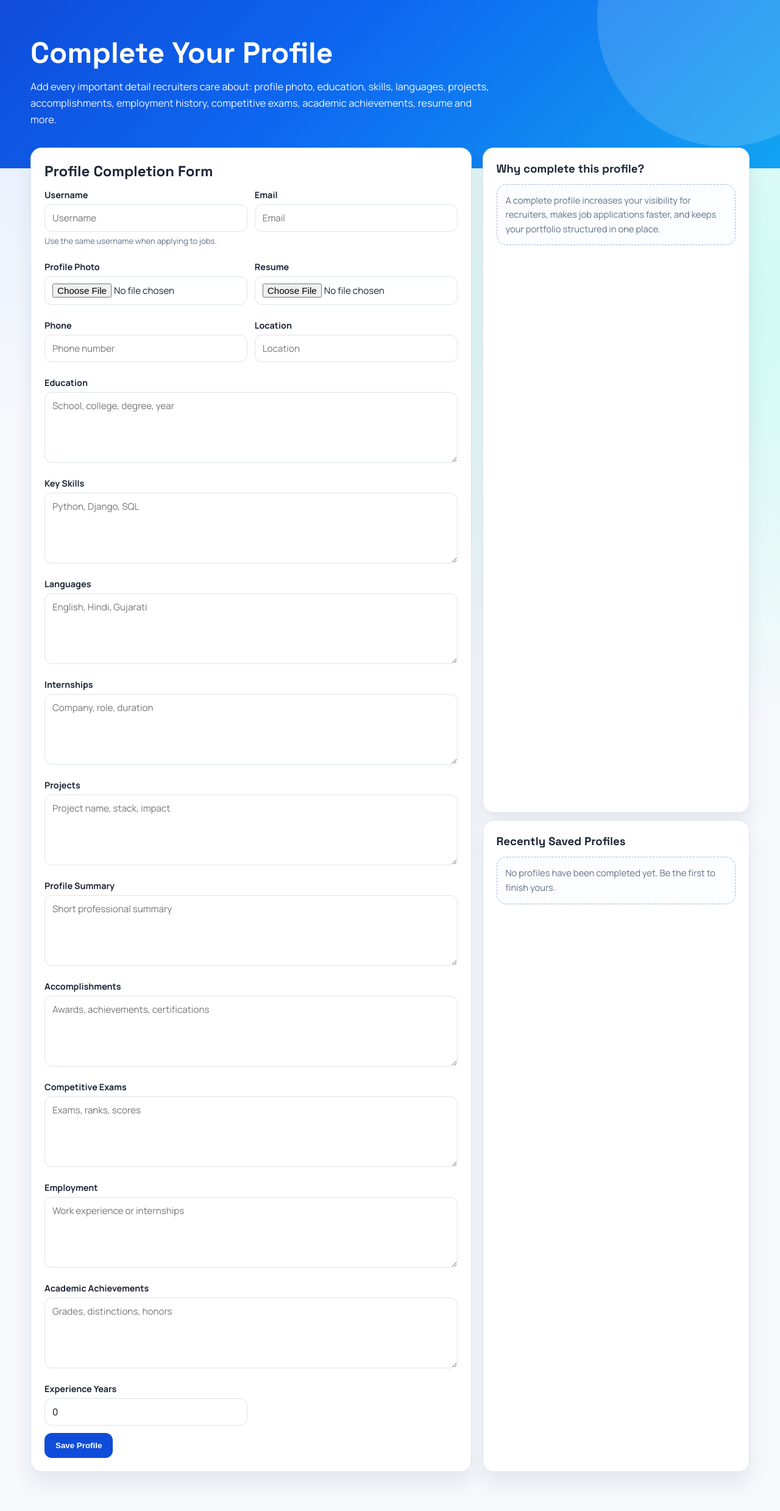
After one commit to ChristianEnan/Job-Portal, a Django app: page /accounts/complete/ in a window 1280 px wide. The commit adds this page. Shown: the whole page at 61% size. Run offline with Django 5.2, Linux system fonts and the light colour scheme; data comes from the database, SQL or seed files in the repository.

Commit message:
feat: Enhance CandidateProfile model and admin interface
- Updated CandidateProfile model to include additional fields: profile_photo, education, key_skills, languages, internships, projects, profile_summary, accomplishments, competitive_exams, employment, academic_achievements, and resume.
- Removed the skills field from CandidateProfile.
- Modified the is_completed field logic to automatically update based on the presence of profile details.
- Enhanced CandidateProfileAdmin to display new fields and updated search and filter options.
- Added a new ProfileCompletionForm for profile completion with appropriate fields and validation.
- Implemented a new view for profile completion, allowing users to submit their details.
- Created a new template for the profile completion page with a user-friendly interface.
- Updated URLs to include the new profile completion route.
- Added media settings for handling file uploads.
- Updated tests to cover new profile completion functionality.

```diff
--- /dev/null
+++ b/JobPortal/accounts/forms.py
@@ -0,0 +1,21 @@
+from django import forms
+
+
+class ProfileCompletionForm(forms.Form):
+    username = forms.CharField(max_length=150, widget=forms.TextInput(attrs={"placeholder": "Username"}))
+    email = forms.EmailField(widget=forms.EmailInput(attrs={"placeholder": "Email"}))
+    profile_photo = forms.FileField(required=False, widget=forms.ClearableFileInput())
+    phone = forms.CharField(max_length=20, required=False, widget=forms.TextInput(attrs={"placeholder": "Phone number"}))
+    location = forms.CharField(max_length=120, required=False, widget=forms.TextInput(attrs={"placeholder": "Location"}))
+    education = forms.CharField(required=False, widget=forms.Textarea(attrs={"placeholder": "School, college, degree, year", "rows": 3}))
+    key_skills = forms.CharField(required=False, widget=forms.Textarea(attrs={"placeholder": "Python, Django, SQL", "rows": 3}))
+    languages = forms.CharField(required=False, widget=forms.Textarea(attrs={"placeholder": "English, Hindi, Gujarati", "rows": 3}))
+    internships = forms.CharField(required=False, widget=forms.Textarea(attrs={"placeholder": "Company, role, duration", "rows": 3}))
+    projects = forms.CharField(required=False, widget=forms.Textarea(attrs={"placeholder": "Project name, stack, impact", "rows": 3}))
+    profile_summary = forms.CharField(required=False, widget=forms.Textarea(attrs={"placeholder": "Short professional summary", "rows": 4}))
+    accomplishments = forms.CharField(required=False, widget=forms.Textarea(attrs={"placeholder": "Awards, achievements, certifications", "rows": 3}))
+    competitive_exams = forms.CharField(required=False, widget=forms.Textarea(attrs={"placeholder": "Exams, ranks, scores", "rows": 3}))
+    employment = forms.CharField(required=False, widget=forms.Textarea(attrs={"placeholder": "Work experience or internships", "rows": 3}))
+    academic_achievements = forms.CharField(required=False, widget=forms.Textarea(attrs={"placeholder": "Grades, distinctions, honors", "rows": 3}))
+    resume = forms.FileField(required=False, widget=forms.ClearableFileInput())
+    experience_years = forms.IntegerField(required=False, min_value=0, initial=0, widget=forms.NumberInput(attrs={"min": 0}))
--- a/JobPortal/accounts/urls.py
+++ b/JobPortal/accounts/urls.py
@@ -1,8 +1,9 @@
 from django.urls import path
 
-from .views import create_profile, profile_list
+from .views import create_profile, profile_complete, profile_list
 
 urlpatterns = [
     path("", profile_list, name="profile-list"),
     path("create/", create_profile, name="profile-create"),
+    path("complete/", profile_complete, name="profile-complete"),
 ]
--- a/JobPortal/accounts/views.py
+++ b/JobPortal/accounts/views.py
@@ -1,8 +1,11 @@
 from django.contrib.auth import get_user_model
 from django.db import IntegrityError
+from django.contrib import messages
 from django.http import JsonResponse
+from django.shortcuts import redirect, render
 from django.views.decorators.http import require_GET, require_POST
 
+from .forms import ProfileCompletionForm
 from .models import CandidateProfile
 
 
@@ -20,6 +23,8 @@ def profile_list(request):
 			"phone": profile.phone,
 			"location": profile.location,
 			"experience_years": profile.experience_years,
+			"key_skills": profile.key_skills,
+			"is_completed": profile.is_completed,
 		}
 		for profile in profiles
 	]
@@ -44,7 +49,7 @@ def create_profile(request):
 			user=user,
 			phone=phone,
 			location=location,
-			skills=skills,
+			key_skills=skills,
 		)
 	except IntegrityError:
 		return JsonResponse({"error": "user already exists"}, status=400)
@@ -57,3 +62,49 @@ def create_profile(request):
 		},
 		status=201,
 	)
+
+
+def profile_complete(request):
+	if request.method == "POST":
+		form = ProfileCompletionForm(request.POST, request.FILES)
+		if form.is_valid():
+			data = form.cleaned_data
+			user, _ = User.objects.get_or_create(
+				username=data["username"],
+				defaults={"email": data["email"]},
+			)
+			if not user.has_usable_password():
+				user.set_unusable_password()
+				user.save(update_fields=["password"])
+			if user.email != data["email"]:
+				user.email = data["email"]
+				user.save(update_fields=["email"])
+
+			profile, _ = CandidateProfile.objects.get_or_create(user=user)
+			profile.profile_photo = data.get("profile_photo") or profile.profile_photo
+			profile.phone = data.get("phone", "")
+			profile.location = data.get("location", "")
+			profile.education = data.get("education", "")
+			profile.key_skills = data.get("key_skills", "")
+			profile.languages = data.get("languages", "")
+			profile.internships = data.get("internships", "")
+			profile.projects = data.get("projects", "")
+			profile.profile_summary = data.get("profile_summary", "")
+			profile.accomplishments = data.get("accomplishments", "")
+			profile.competitive_exams = data.get("competitive_exams", "")
+			profile.employment = data.get("employment", "")
+			profile.academic_achievements = data.get("academic_achievements", "")
+			profile.resume = data.get("resume") or profile.resume
+			profile.experience_years = data.get("experience_years") or 0
+			profile.save()
+
+			messages.success(request, "Profile completed successfully.")
+			return redirect("profile-complete")
+	else:
+		form = ProfileCompletionForm()
+
+	profiles = CandidateProfile.objects.select_related("user").all()[:6]
+	return render(request, "accounts/profile_complete.html", {
+		"form": form,
+		"profiles": profiles,
+	})
--- a/JobPortal/jobportal/settings.py
+++ b/JobPortal/jobportal/settings.py
@@ -126,6 +126,8 @@ USE_TZ = True
 # https://docs.djangoproject.com/en/5.2/howto/static-files/
 
 STATIC_URL = 'static/'
+MEDIA_URL = '/media/'
+MEDIA_ROOT = BASE_DIR / 'media'
 
 # Default primary key field type
 # https://docs.djangoproject.com/en/5.2/ref/settings/#default-auto-field
--- a/JobPortal/jobportal/urls.py
+++ b/JobPortal/jobportal/urls.py
@@ -14,12 +14,14 @@ Including another URLconf
     1. Import the include() function: from django.urls import include, path
     2. Add a URL to urlpatterns:  path('blog/', include('blog.urls'))
 """
+from django.conf import settings
+from django.conf.urls.static import static
 from django.contrib import admin
-from django.urls import path,include
+from django.urls import path, include
 
 urlpatterns = [
     path('admin/', admin.site.urls),
     path('',include('jobs.urls')),
     path('accounts/', include('accounts.urls')),
     path('applications/', include('applications.urls')),
-]
+] + static(settings.MEDIA_URL, document_root=settings.MEDIA_ROOT)
--- /dev/null
+++ b/JobPortal/templates/accounts/profile_complete.html
@@ -0,0 +1,399 @@
+<!DOCTYPE html>
+<html>
+<head>
+    <title>Complete Profile | Job Portal</title>
+    <meta name="viewport" content="width=device-width, initial-scale=1.0">
+    <link rel="preconnect" href="https://fonts.googleapis.com">
+    <link rel="preconnect" href="https://fonts.gstatic.com" crossorigin>
+    <link href="https://fonts.googleapis.com/css2?family=Manrope:wght@400;600;700;800&family=Space+Grotesk:wght@500;700&display=swap" rel="stylesheet">
+    <style>
+    :root{
+        --bg:#f6f8fc;
+        --surface:#ffffff;
+        --primary:#0f4cd9;
+        --primary-dark:#0a3598;
+        --ink:#1c2537;
+        --muted:#63708a;
+        --line:#dce3f0;
+        --shadow:0 18px 30px rgba(20, 34, 67, 0.08);
+        --success:#059669;
+    }
+
+    body{
+        margin:0;
+        font-family:'Manrope',sans-serif;
+        color:var(--ink);
+        background:
+            radial-gradient(circle at 10% -10%, #dbeafe 0, transparent 32%),
+            radial-gradient(circle at 90% 20%, #ccfbf1 0, transparent 30%),
+            var(--bg);
+    }
+
+    .hero{
+        background:linear-gradient(135deg, #0f4cd9 0%, #0d66f0 40%, #13a3f2 100%);
+        color:#fff;
+        padding:56px 20px 66px;
+        position:relative;
+        overflow:hidden;
+    }
+
+    .hero::after{
+        content:"";
+        position:absolute;
+        width:420px;
+        height:420px;
+        border-radius:50%;
+        right:-120px;
+        top:-180px;
+        background:rgba(255,255,255,0.15);
+    }
+
+    .hero-inner{
+        max-width:1180px;
+        margin:0 auto;
+        position:relative;
+        z-index:2;
+    }
+
+    .hero h1{
+        margin:0 0 12px;
+        font-family:'Space Grotesk',sans-serif;
+        font-size:clamp(2rem, 4vw, 3rem);
+    }
+
+    .hero p{
+        margin:0;
+        max-width:760px;
+        opacity:0.95;
+        font-size:1.02rem;
+        line-height:1.65;
+    }
+
+    .wrap{
+        max-width:1180px;
+        margin:-34px auto 64px;
+        padding:0 20px;
+        display:grid;
+        grid-template-columns:1.65fr 1fr;
+        gap:18px;
+        position:relative;
+        z-index:5;
+    }
+
+    .card{
+        background:var(--surface);
+        border:1px solid var(--line);
+        border-radius:18px;
+        box-shadow:var(--shadow);
+        padding:22px;
+    }
+
+    .card h2,
+    .card h3{
+        margin:0 0 14px;
+        font-family:'Space Grotesk',sans-serif;
+    }
+
+    .msg{
+        border-radius:10px;
+        padding:11px 12px;
+        margin-bottom:10px;
+        background:#ecfdf3;
+        color:var(--success);
+        border:1px solid #a7f3d0;
+        font-size:0.92rem;
+    }
+
+    .msg-error{
+        background:#fef2f2;
+        color:#b91c1c;
+        border:1px solid #fecaca;
+    }
+
+    .grid{
+        display:grid;
+        grid-template-columns:repeat(2,minmax(0,1fr));
+        gap:12px;
+    }
+
+    .field{
+        display:flex;
+        flex-direction:column;
+        gap:6px;
+        margin-bottom:12px;
+    }
+
+    .field.full{
+        grid-column:1 / -1;
+    }
+
+    label{
+        font-weight:700;
+        font-size:0.9rem;
+    }
+
+    input,
+    textarea{
+        width:100%;
+        box-sizing:border-box;
+        border:1px solid var(--line);
+        border-radius:12px;
+        padding:11px 12px;
+        font-family:inherit;
+        font-size:0.95rem;
+        background:#fff;
+    }
+
+    input:focus,
+    textarea:focus{
+        outline:none;
+        border-color:#86a4ff;
+        box-shadow:0 0 0 3px rgba(66, 115, 249, 0.18);
+    }
+
+    textarea{
+        min-height:116px;
+        resize:vertical;
+    }
+
+    .help{
+        color:var(--muted);
+        font-size:0.82rem;
+    }
+
+    .errorlist{
+        margin:0;
+        padding-left:18px;
+        color:#b91c1c;
+        font-size:0.86rem;
+    }
+
+    .btn{
+        border:none;
+        background:var(--primary);
+        color:#fff;
+        font-weight:800;
+        padding:13px 18px;
+        border-radius:12px;
+        cursor:pointer;
+    }
+
+    .btn:hover{
+        background:var(--primary-dark);
+    }
+
+    .stack{
+        display:grid;
+        gap:12px;
+    }
+
+    .profile-mini{
+        display:flex;
+        gap:12px;
+        align-items:flex-start;
+        border:1px solid var(--line);
+        border-radius:14px;
+        padding:14px;
+        margin-bottom:10px;
+    }
+
+    .avatar{
+        width:54px;
+        height:54px;
+        border-radius:16px;
+        background:#e0ebff;
+        color:#113e9f;
+        display:flex;
+        align-items:center;
+        justify-content:center;
+        font-weight:800;
+        font-family:'Space Grotesk',sans-serif;
+        flex:0 0 auto;
+    }
+
+    .profile-mini h4{
+        margin:0 0 4px;
+        font-size:1rem;
+    }
+
+    .profile-mini p{
+        margin:0;
+        color:var(--muted);
+        font-size:0.9rem;
+        line-height:1.5;
+    }
+
+    .side-note{
+        border:1px dashed #9fb3de;
+        border-radius:16px;
+        padding:14px;
+        background:#fbfdff;
+        color:var(--muted);
+        line-height:1.6;
+        font-size:0.92rem;
+    }
+
+    @media (max-width:980px){
+        .wrap{
+            grid-template-columns:1fr;
+        }
+    }
+
+    @media (max-width:680px){
+        .hero{
+            padding:44px 16px 56px;
+        }
+        .wrap{
+            padding:0 14px;
+        }
+        .grid{
+            grid-template-columns:1fr;
+        }
+    }
+    </style>
+</head>
+<body>
+    <section class="hero">
+        <div class="hero-inner">
+            <h1>Complete Your Profile</h1>
+            <p>Add every important detail recruiters care about: profile photo, education, skills, languages, projects, accomplishments, employment history, competitive exams, academic achievements, resume and more.</p>
+        </div>
+    </section>
+
+    <main class="wrap">
+        <section class="card">
+            <h2>Profile Completion Form</h2>
+            {% if messages %}
+                {% for message in messages %}
+                <div class="msg">{{ message }}</div>
+                {% endfor %}
+            {% endif %}
+
+            {% if form.errors %}
+            <div class="msg msg-error">
+                Please fix the highlighted fields and try again.
+            </div>
+            {% endif %}
+
+            <form method="post" enctype="multipart/form-data">
+                {% csrf_token %}
+                <div class="grid">
+                    <div class="field">
+                        <label for="id_username">Username</label>
+                        {{ form.username }}
+                        {{ form.username.errors }}
+                        <span class="help">Use the same username when applying to jobs.</span>
+                    </div>
+                    <div class="field">
+                        <label for="id_email">Email</label>
+                        {{ form.email }}
+                        {{ form.email.errors }}
+                    </div>
+                    <div class="field">
+                        <label for="id_profile_photo">Profile Photo</label>
+                        {{ form.profile_photo }}
+                        {{ form.profile_photo.errors }}
+                    </div>
+                    <div class="field">
+                        <label for="id_resume">Resume</label>
+                        {{ form.resume }}
+                        {{ form.resume.errors }}
+                    </div>
+                    <div class="field">
+                        <label for="id_phone">Phone</label>
+                        {{ form.phone }}
+                        {{ form.phone.errors }}
+                    </div>
+                    <div class="field">
+                        <label for="id_location">Location</label>
+                        {{ form.location }}
+                        {{ form.location.errors }}
+                    </div>
+                    <div class="field full">
+                        <label for="id_education">Education</label>
+                        {{ form.education }}
+                        {{ form.education.errors }}
+                    </div>
+                    <div class="field full">
+                        <label for="id_key_skills">Key Skills</label>
+                        {{ form.key_skills }}
+                        {{ form.key_skills.errors }}
+                    </div>
+                    <div class="field full">
+                        <label for="id_languages">Languages</label>
+                        {{ form.languages }}
+                        {{ form.languages.errors }}
+                    </div>
+                    <div class="field full">
+                        <label for="id_internships">Internships</label>
+                        {{ form.internships }}
+                        {{ form.internships.errors }}
+                    </div>
+                    <div class="field full">
+                        <label for="id_projects">Projects</label>
+                        {{ form.projects }}
+                        {{ form.projects.errors }}
+                    </div>
+                    <div class="field full">
+                        <label for="id_profile_summary">Profile Summary</label>
+                        {{ form.profile_summary }}
+                        {{ form.profile_summary.errors }}
+                    </div>
+                    <div class="field full">
+                        <label for="id_accomplishments">Accomplishments</label>
+                        {{ form.accomplishments }}
+                        {{ form.accomplishments.errors }}
+                    </div>
+                    <div class="field full">
+                        <label for="id_competitive_exams">Competitive Exams</label>
+                        {{ form.competitive_exams }}
+                        {{ form.competitive_exams.errors }}
+                    </div>
+                    <div class="field full">
+                        <label for="id_employment">Employment</label>
+                        {{ form.employment }}
+                        {{ form.employment.errors }}
+                    </div>
+                    <div class="field full">
+                        <label for="id_academic_achievements">Academic Achievements</label>
+                        {{ form.academic_achievements }}
+                        {{ form.academic_achievements.errors }}
+                    </div>
+                    <div class="field">
+                        <label for="id_experience_years">Experience Years</label>
+                        {{ form.experience_years }}
+                        {{ form.experience_years.errors }}
+                    </div>
+                </div>
+                <button class="btn" type="submit">Save Profile</button>
+            </form>
+        </section>
+
+        <aside class="stack">
+            <section class="card">
+                <h3>Why complete this profile?</h3>
+                <div class="side-note">
+                    A complete profile increases your visibility for recruiters, makes job applications faster, and keeps your portfolio structured in one place.
+                </div>
+            </section>
+
+            <section class="card">
+                <h3>Recently Saved Profiles</h3>
+                {% if profiles %}
+                    {% for profile in profiles %}
+                    <div class="profile-mini">
+                        <div class="avatar">{{ profile.user.username|first|upper }}</div>
+                        <div>
+                            <h4>{{ profile.user.username }}</h4>
+                            <p>{{ profile.location|default:"Location not added yet" }}<br>{{ profile.key_skills|truncatechars:90|default:"No skills added yet" }}</p>
+                        </div>
+                    </div>
+                    {% endfor %}
+                {% else %}
+                    <div class="side-note">No profiles have been completed yet. Be the first to finish yours.</div>
+                {% endif %}
+            </section>
+        </aside>
+    </main>
+</body>
+</html>
```
Also changed, not shown: JobPortal/accounts/admin.py (+10 -3 lines), JobPortal/accounts/models.py (+36 -6 lines), JobPortal/accounts/tests.py (+35 -1 lines), JobPortal/templates/jobs/home.html (+32 -1 lines), JobPortal/accounts/migrations/0003_remove_candidateprofile_skills_and_more.py (added), JobPortal/db.sqlite3.
